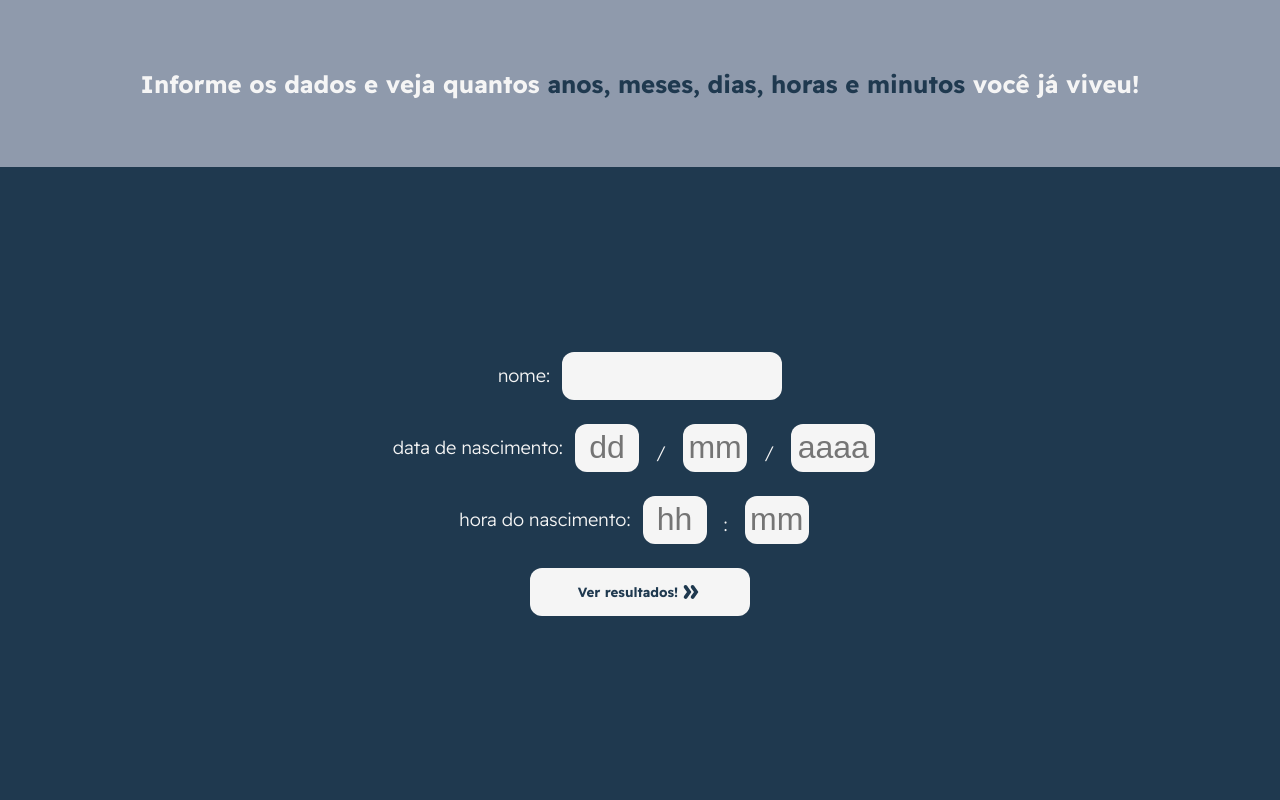
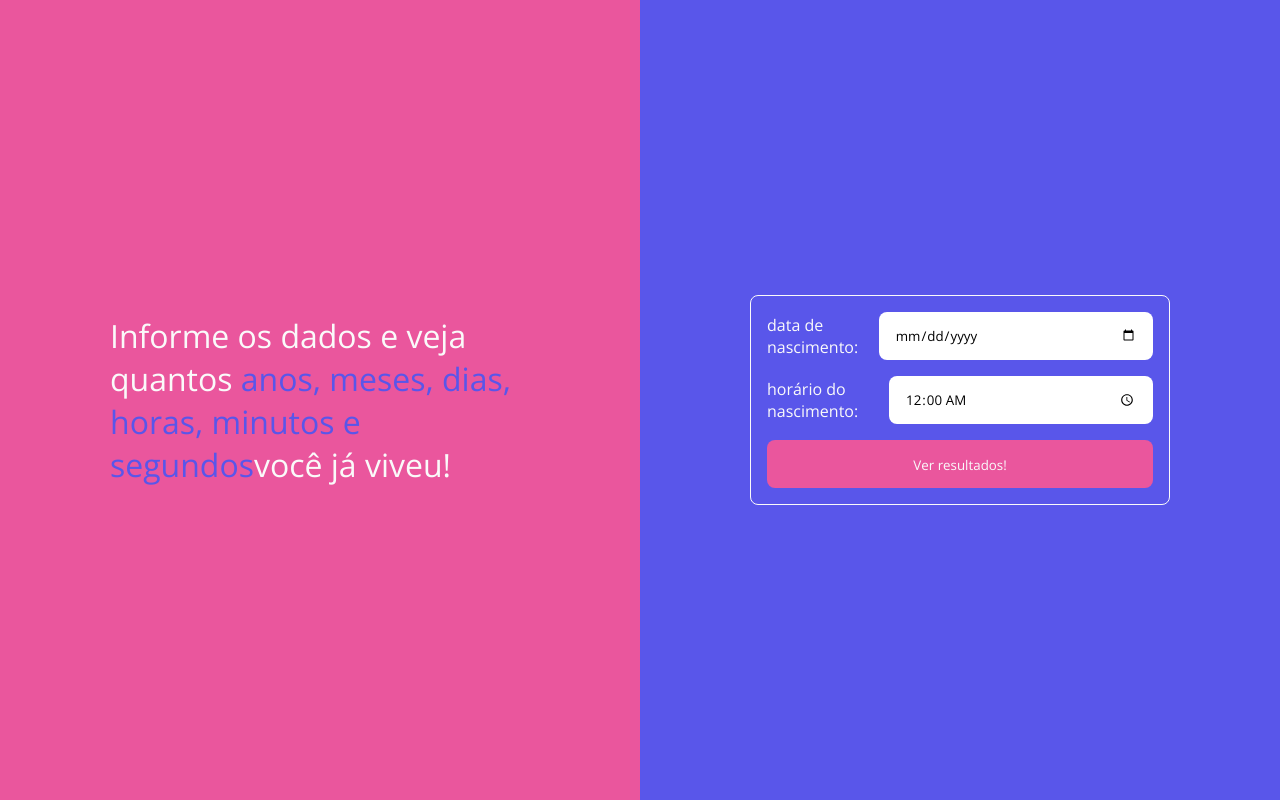
Before and after one commit to milenaemmert/calculadora-dias-meses-anos, a plain HTML site: page index.html in a window 1280 px wide. Drawn offline with nearby package versions, Linux system fonts and the light colour scheme.

Commit message:
Projeto refeito (1.0.0): formulário html, css e javascript | calcule seu tempo vivido

```diff
--- a/assets/style.css
+++ /dev/null
@@ -1,177 +0,0 @@
-@import url('https://fonts.googleapis.com/css2?family=Readex+Pro:wght@300;700&display=swap');
-
-* {
-    margin: 0;
-    padding: 0;
-    border: 0;
-    box-sizing: border-box;
-}
-
-.body {
-    display: flex;
-    font-family: 'Readex Pro', 'Roboto', sans-serif;
-}
-
-.container__results, .container__info {
-    width: 50%;
-    height: 100vh;
-    padding: 64px;
-    color: #f5f5f5;
-}
-
-/*.....Container => Results.....*/
-.container__results {
-    background-color:#8f9aac;
-    display: flex;
-    justify-content: center;
-    align-items: center;
-}
-
-.container__results p {
-    text-align: center;
-    font-size: 48px;
-    font-weight: 700;
-}
-
-.container__results p span {
-    color: #1f394f;
-}
-
-/*.....Container => Info.....*/
-.container__info {
-    background-color:#1f394f;
-    display: flex;
-    flex-direction: column;
-    justify-content: center;
-    align-items: center;
-}
-
-.form__label--config {
-    display: flex;
-    flex-direction: row;
-    align-items: center;
-    justify-content: center;
-    text-transform: lowercase;
-    margin-bottom: 24px;
-    font-size: 18px;
-}
-
-.input-name--config {
-    margin-left: 12px;
-    border: none;
-    border-radius: 12px;
-    height: 48px;
-    width: 220px;
-    font-size: 30px;
-    text-align: center;
-    background-color: #f5f5f5;
-    color: #1f394f;
-    outline: none;
-}
-
-.input-birth--config {
-    width: 64px;
-    height: 48px;
-    border: none;
-    border-radius: 12px;
-    margin-left: 12px;
-    margin-right: 12px;
-    font-size: 32px;
-    text-align: center;
-    background-color: #f5f5f5;
-    color: #1f394f;
-    outline: none;
-}
-
-.input-birth--config:nth-child(3) {
-    width: 84px;
-}
-
-.container__info button {
-    display: flex;
-    justify-content: center;
-    align-items: center;
-    border: none;
-    border-radius: 12px;
-    height: 48px;
-    width: 220px;
-    background-color: #f5f5f5;
-    transition: 0.3s background-color, 0.3s color;
-    fill: #1f394f;
-    color: #1f394f;
-    font-family: 'Readex Pro', 'Roboto', sans-serif;
-    font-weight: 700;
-}
-
-.container__info button svg {
-    transition: 0.3s fill;
-}
-
-.container__info button:hover {
-    background-color: #8f9aac;
-    cursor: pointer;
-    color: #f5f5f5;
-}
-
-.container__info button:hover svg {
-    fill: #f5f5f5;
-}
-
-/*.....Responsive.....*/
-@media screen and (max-width:1280px) {
-    body {
-        flex-direction: column;
-        height: 100vh;
-    }
-
-    .container__results, .container__info {
-        width: 100%;
-    }
-
-    .container__results {
-        height: 180px;
-    }
-
-    .container__results p {
-        font-size: 24px;
-    }
-}
-
-@media screen and (max-width:630px) {
-    .form__label--config {
-        flex-direction: column;margin-bottom: 28px;
-    }
-    .form__div-title {
-        margin-bottom: 12px;
-    }
-}
-
-@media screen and (max-width:460px) {
-    .input-date--query {
-        display: flex;
-    }
-
-    .container__info {
-        padding: 24px;
-    }
-}
-
-@media screen and (max-width:370px) {
-    .container__results {
-        height: 64px;
-    }
-
-    .container__results p {
-        font-size: 16px;
-    }
-}
-
-@media screen and (max-width:340px) {
-    .container__results p {
-        font-size: 14px;
-    }
-
-    .container__info {
-        padding: 20px;
-    }
-}
--- a/index.html
+++ b/index.html
@@ -1,62 +1,34 @@
 <!DOCTYPE html>
-<html lang="pt_br">
-  <head>
-    <meta charset="UTF-8">
-    <meta http-equiv="X-UA-Compatible" content="IE=edge">
-    <meta name="viewport" content="width=device-width, initial-scale=1.0">
-    <link rel="stylesheet" href="assets/style.css">
-    <title>Quanto tempo você já viveu</title>
-  </head>
-  <body class="body">
+<html lang="pt-br">
+<head>
+  <meta charset="UTF-8" />
+  <meta name="viewport" content="width=device-width, initial-scale=1.0" />
+  <title>Veja quanto tempo você já viveu!</title>
+  <link rel="stylesheet" href="style.css" />
+</head>
 
-    <div class="container__results">
-        <p>Informe os dados e veja quantos <span>anos, meses, dias, horas e minutos</span> você já viveu!</p>
-    </div>
+<body>
+  <div class="result__container">
+    <p class="result__text">Informe os dados e veja quantos <span class="result__text-highlight">anos, meses, dias, horas, minutos e segundos</span>você já viveu!
+    </p>
+  </div>
 
-    <form class="container__info">
+  <div class="form__container">
+    <form class="form">
+      <div class="input__container">
+        <label for="birthDate">data de nascimento:</label>
+        <input type="date" id="birthDate" required />
+      </div>
 
-        <label id="nameLabel" class="form__label--config">
-            <div class="form__div-title">Nome:</div>
-            <input type="text" id="nameInput" class="input-name--config" required>
-        </label>
+      <div class="input__container">
+        <label for="birthTime">horário do nascimento:</label>
+        <input type="time" value="00:00" id="birthTime" />
+      </div>
 
-        <label id="birthDate" class="form__label--config">
-            <div class="form__div-title">Data de nascimento:</div>
-            <div class="input-date--query">
-                <input type="text" placeholder="dd" id="birthDay" class="input-birth--config" maxlength="2" required>
-                /
-                <input type="text" placeholder="mm" id="birthMonth" class="input-birth--config" maxlength="2" required>
-                /
-                <input type="text" placeholder="aaaa" id="birthYear" class="input-birth--config" maxlength="4" required>
-            </div>
-        </label>
+      <input type="submit" value="Ver resultados!" class="button" />
+    </form>
+  </div>
 
-        <label id="birthHour" class="form__label--config">
-            <div class="form__div-title">Hora do nascimento:</div>
-            <div>
-                <input type="text" placeholder="hh" id="hour" class="input-birth--config" maxlength="2" required>
-                :
-                <input type="text" placeholder="mm" id="minutes" class="input-birth--config" maxlength="2" required>
-            </div>
-        </label>
-
-        <button type="submit" id="button">
-            Ver resultados!<svg width="24" height="24" viewBox="0 0 24 24"><use href="#iconDoubleArrow"></use></svg>
-        </button>
-    </form>
-    <script src="assets/main.js"></script>
-  </body>
+  <script src="script.js"></script>
+</body>
 </html>
-
-<svg style="display: none;">
-    <defs>
-        <symbol id="iconDoubleArrow" viewBox="0 0 24 24">
-            <path d="M20.08 11.42L16.04 5.77C15.7 5.29 15.15 5 14.56 5C13.07 5 12.21 6.68 13.07 7.89L16 12L13.07 16.11C12.2 17.32 13.07 19 14.56 19C15.15 19 15.71 18.71 16.05 18.23L20.09 12.58C20.33 12.23 20.33 11.77 20.08 11.42Z"/>
-            <path d="M13.08 11.42L9.05004 5.77C8.70004 5.29 8.15004 5 7.56004 5C6.07004 5 5.20004 6.68 6.07004 7.89L9.00004 12L6.07004 16.11C5.20004 17.32 6.07004 19 7.56004 19C8.15004 19 8.71004 18.71 9.05004 18.23L13.09 12.58C13.33 12.23 13.33 11.77 13.08 11.42Z"/>
-        </symbol>
-
-        <symbol id="iconLinkedin">
-            <path d="M0 120c0-33.334 11.667-60.834 35-82.5C58.333 15.833 88.667 5 126 5c36.667 0 66.333 10.666 89 32 23.333 22 35 50.666 35 86 0 32-11.333 58.666-34 80-23.333 22-54 33-92 33h-1c-36.667 0-66.333-11-89-33S0 153.333 0 120zm13 875V327h222v668H13zm345 0h222V622c0-23.334 2.667-41.334 8-54 9.333-22.667 23.5-41.834 42.5-57.5 19-15.667 42.833-23.5 71.5-23.5 74.667 0 112 50.333 112 151v357h222V612c0-98.667-23.333-173.5-70-224.5S857.667 311 781 311c-86 0-153 37-201 111v2h-1l1-2v-95H358c1.333 21.333 2 87.666 2 199 0 111.333-.667 267.666-2 469z"/>
-        </symbol>
-    </defs>
-</svg>
--- /dev/null
+++ b/script.js
@@ -0,0 +1,33 @@
+document.querySelector('form').addEventListener('submit', calculateLifeTime)
+let shouldUpdateResult = false
+
+function calculateLifeTime(e) {
+  if(e) e.preventDefault()
+  shouldUpdateResult = true
+
+  const birthDateInput = document.querySelector('#birthDate').value
+  const birthTimeInput = document.querySelector('#birthTime').value
+
+  const birthDate = new Date(birthDateInput + ' ' + birthTimeInput)
+  const currentDate = new Date()
+  const milliseconds = currentDate - birthDate
+
+  const seconds = Math.floor(milliseconds/1000)
+  const minutes = Math.floor(seconds / 60)
+  const hours = Math.floor(minutes / 60)
+  const days = Math.floor(hours / 24)
+  const months = Math.floor(days / 30.436)
+  const years = Math.floor(months / 12)
+
+  document.querySelector('.result__text').innerHTML = `Você tem ${years} anos, já viveu por ${months} meses, ${days} dias, ${hours} horas, ${minutes} minutos, ${seconds} segundos.`
+
+  startLifeTimeCalculationLoop()
+}
+
+function startLifeTimeCalculationLoop() {
+  setTimeout(() => {
+    if(shouldUpdateResult) {
+      calculateLifeTime()
+    }
+  }, 1000)
+}
--- /dev/null
+++ b/style.css
@@ -0,0 +1,82 @@
+@import url('https://fonts.googleapis.com/css2?family=Open+Sans:wght@400;700&display=swap');
+
+:root {
+  --pink: #EA569D;
+  --blue: #5956EA;
+  --white: #FAFAFA;
+
+  font-size: 16px;
+}
+
+* {
+  margin: 0;
+  padding: 0;
+  box-sizing: border-box;
+  font-family: 'Open Sans', sans-serif;
+}
+
+body {
+  display: flex;
+}
+
+.result__container, .form__container {
+  width: 50%;
+  height: 100vh;
+  padding: 2rem;
+  color: var(--white);
+  display: flex;
+  align-items: center;
+  justify-content: center;
+}
+
+.result__container {
+  background-color: var(--pink);
+  font-size: 2rem;
+}
+
+.result__text {
+  width: 420px;
+}
+
+.form__container {
+  background-color: var(--blue);
+  font-size: 1rem;
+}
+
+.result__text-highlight {
+  color: var(--blue);
+}
+
+.form {
+  width: 420px;
+  border: 1px solid var(--white);
+  padding: 1rem;
+  border-radius: .5rem;
+  display: flex;
+  flex-direction: column;
+  justify-content: stretch;
+  align-items: stretch;
+  gap: 1rem;
+}
+
+.input__container {
+  width: 100%;
+  display: flex;
+  justify-content: space-between;
+  align-items: center;
+  gap: .5rem;
+}
+
+.form input {
+  height: 3rem;
+  width: 100%;
+  border-radius: .5rem;
+  border: none;
+  padding: 1rem;
+}
+
+.button {
+  background-color: var(--pink);
+  color: var(--white);
+  cursor: pointer;
+}
```
Also changed, not shown: assets/main.js (deleted, +0 -74 lines).
